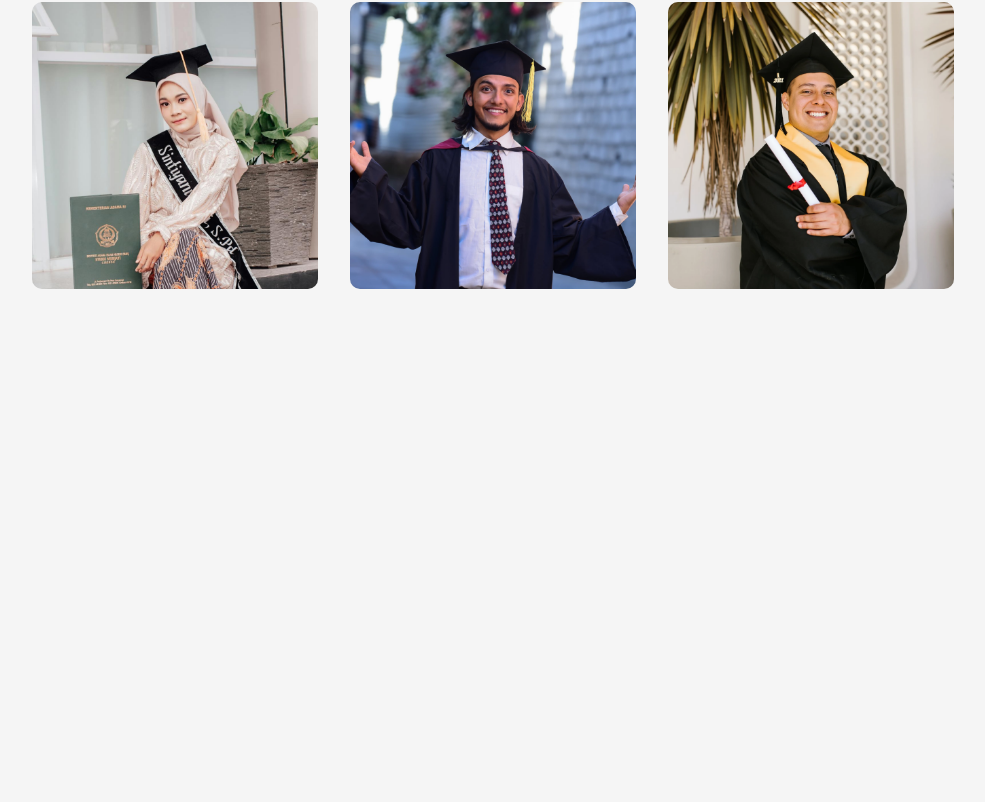
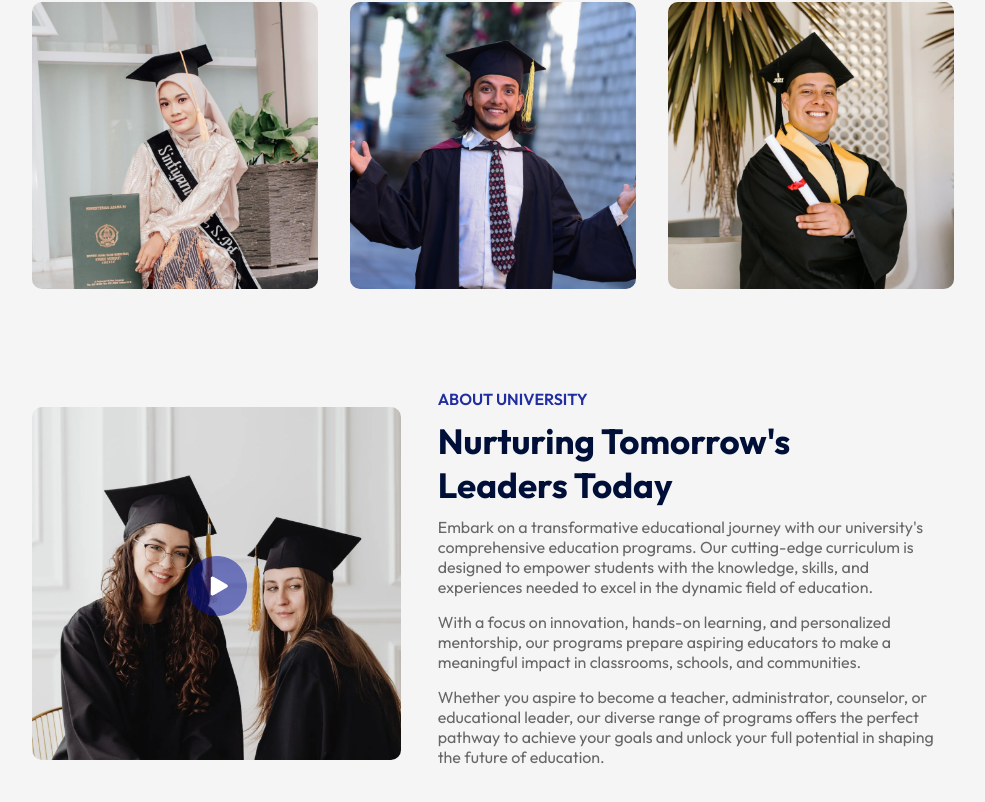
Before and after one commit to CreationsBliss/edusity, a React (Vite) app: page / in a window 1280 px wide. Shown: the part 1012-1814 px from the top of the page, without its empty margins (147-1132 px from the left). Before the commit the page ends 1381 px from the top, so only its background shows below. Built offline with nearby package versions, Linux system fonts and the light colour scheme.

Commit message:
About section done

```diff
--- a/src/App.jsx
+++ b/src/App.jsx
@@ -1,3 +1,4 @@
+import About from "./Components/About/About";
 import Hero from "./Components/Hero/Hero";
 import Navbar from "./Components/Navbar/Navbar";
 import Program from "./Components/Program/Program";
@@ -9,8 +10,9 @@
       <Navbar></Navbar>
       <Hero></Hero>
       <div className="container">
-        <Title></Title>
+        <Title subTitle="OUR PROGRAM" title="What We Offer"></Title>
         <Program></Program>
+        <About></About>
       </div>
     </div>
   );
--- /dev/null
+++ b/src/Components/About/About.css
@@ -0,0 +1,41 @@
+.about {
+  width: 90%;
+  margin: 100px auto;
+  display: flex;
+  align-items: center;
+  justify-content: space-between;
+}
+.about-left {
+  flex-basis: 40%;
+  position: relative;
+}
+.about-right {
+  flex-basis: 56%;
+}
+.about-image {
+  width: 100%;
+  border-radius: 10px;
+}
+.play-image {
+  width: 60px;
+  position: absolute;
+  top: 50%;
+  left: 50%;
+  transform: translate(-50%, -50%);
+  cursor: pointer;
+}
+.about h3 {
+  font-weight: 600;
+  font-size: 16px;
+  color: #212ea0;
+}
+.about h2 {
+  font-size: 35px;
+  color: #000f38;
+  margin: 10px 0;
+  max-width: 400px;
+}
+.about p {
+  color: #676767;
+  margin-bottom: 15px;
+}
--- /dev/null
+++ b/src/Components/About/About.jsx
@@ -0,0 +1,38 @@
+import about from "../../assets/about.png";
+import play_icon from "../../assets/play-icon.png";
+import "./About.css";
+
+const About = () => {
+  return (
+    <section className="about">
+      <div className="about-left">
+        <img src={about} alt="about" className="about-image" />
+        <img src={play_icon} alt="Play-icon" className="play-image" />
+      </div>
+
+      <div className="about-right">
+        <h3>ABOUT UNIVERSITY</h3>
+        <h2>Nurturing Tomorrow's Leaders Today</h2>
+        <p>
+          Embark on a transformative educational journey with our university's
+          comprehensive education programs. Our cutting-edge curriculum is
+          designed to empower students with the knowledge, skills, and
+          experiences needed to excel in the dynamic field of education.
+        </p>
+        <p>
+          With a focus on innovation, hands-on learning, and personalized
+          mentorship, our programs prepare aspiring educators to make a
+          meaningful impact in classrooms, schools, and communities.
+        </p>
+        <p>
+          Whether you aspire to become a teacher, administrator, counselor, or
+          educational leader, our diverse range of programs offers the perfect
+          pathway to achieve your goals and unlock your full potential in
+          shaping the future of education.
+        </p>
+      </div>
+    </section>
+  );
+};
+
+export default About;
--- a/src/Components/Title/Title.jsx
+++ b/src/Components/Title/Title.jsx
@@ -1,10 +1,10 @@
 import "./Title.css";
 
-const Title = () => {
+const Title = ({subTitle,title}) => {
   return (
     <div className="title">
-      <p>OUR PROGRAM</p>
-      <h2>What We Offer</h2>
+      <p>{subTitle}</p>
+      <h2>{title}</h2>
     </div>
   );
 };
```
